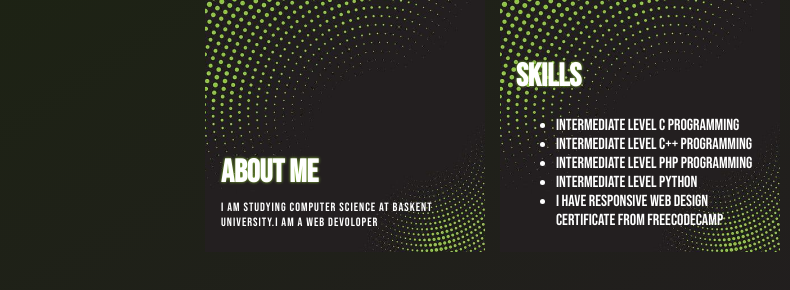
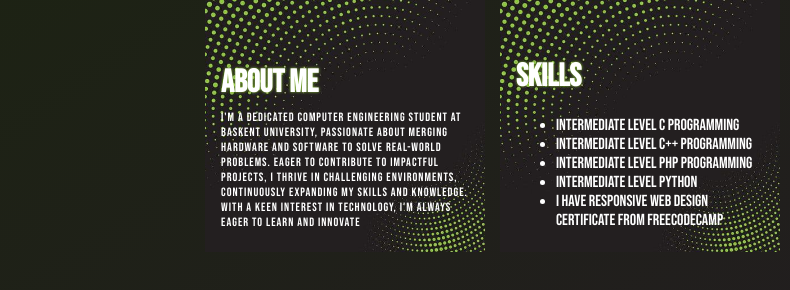
Before and after one commit to taylandeveci/taylandeveci.github.io, a plain HTML site: page index.html in a window 1280 px wide. Shown: the part 328-618 px from the top of the page, 0-790 px from the left. Drawn offline with Linux system fonts and the light colour scheme.

Commit message:
Update index.html

```diff
--- a/index.html
+++ b/index.html
@@ -31,7 +31,7 @@
             <img src="img/Halftone Dots Texture Vector PNG Images, Halftone Dots Background, Background, Abstract, Shape PNG Image For Free Download.jpg" alt="About Me">
             <div class="info">
                 <h1>About Me</h1>
-                <p>I am studying computer science at Baskent University.I am a web devoloper</p>
+                <p>I'm a dedicated computer engineering student at Baskent University, passionate about merging hardware and software to solve real-world problems. Eager to contribute to impactful projects, I thrive in challenging environments, continuously expanding my skills and knowledge. With a keen interest in technology, I'm always eager to learn and innovate</p>
             </div>
         </div>
 
```
